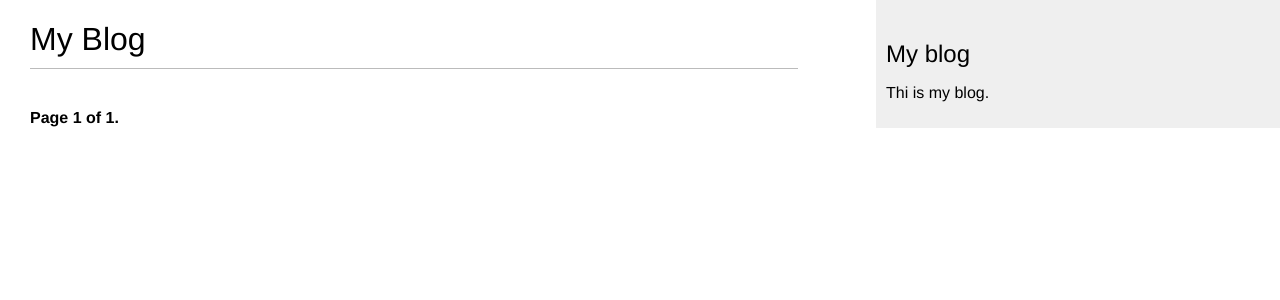
After one commit to onegrit/blog_app_by_example, a Django app: page /blog/ in a window 1280 px wide. The commit adds this page. Shown: the top 300 px of the page. Run offline with Django 3.2, Linux system fonts and the light colour scheme; data that the repository does not hold is empty.

Commit message:
Adding pagination feature to post_list view

```diff
--- a/blog/templates/blog/post/list.html
+++ b/blog/templates/blog/post/list.html
@@ -11,5 +11,5 @@
             {{ post.body|truncatewords:30|linebreaks }}
         </p>
     {% endfor %}
-
+    {% include 'pagination.html' with page=posts %}
 {% endblock %}
--- /dev/null
+++ b/blog/templates/pagination.html
@@ -0,0 +1,13 @@
+<div class="pagination">
+    <span class="step-links">
+        {% if page.has_previous %}
+            <a href="?page={{ page.previous_page_number }}">Previous</a>
+        {% endif %}
+    </span>
+    <span class="current">
+    Page {{ page.number }} of {{ page.paginator.num_pages }}.
+    </span>
+    {% if page.has_next %}
+        <a href="?page={{ page.next_page_number }}">Next</a>
+    {% endif %}
+</div>
--- a/blog/views.py
+++ b/blog/views.py
@@ -1,11 +1,24 @@
 from django.shortcuts import render, get_object_or_404
+from django.core.paginator import Paginator, EmptyPage, PageNotAnInteger
 
 from blog.models import Post
 
 
 def post_list(request):
-    posts = Post.published.all()
-    return render(request, 'blog/post/list.html', {'posts': posts})
+    object_list = Post.published.all()
+    # 分页功能
+    paginator = Paginator(object_list, 3)  # 3 posts in each page
+    page = request.GET.get('page')
+    try:
+        posts = paginator.page(page)
+    except PageNotAnInteger:
+        # If page is not an integer deliver the first page
+        posts = paginator.page(1)
+    except EmptyPage:
+        # If page is out of range deliver last page of results
+        posts = paginator.page(paginator.num_pages)
+
+    return render(request, 'blog/post/list.html', {'page': page, 'posts': posts})
 
 
 def post_detail(request, year, month, day, post):
--- a/blog_app_by_example/urls.py
+++ b/blog_app_by_example/urls.py
@@ -17,6 +17,6 @@
 from django.urls import path, include
 
 urlpatterns = [
-    path('posts/', include('blog.urls', namespace='blog')),
+    path('blog/', include('blog.urls', namespace='blog')),
     path('admin/', admin.site.urls),
 ]
```
